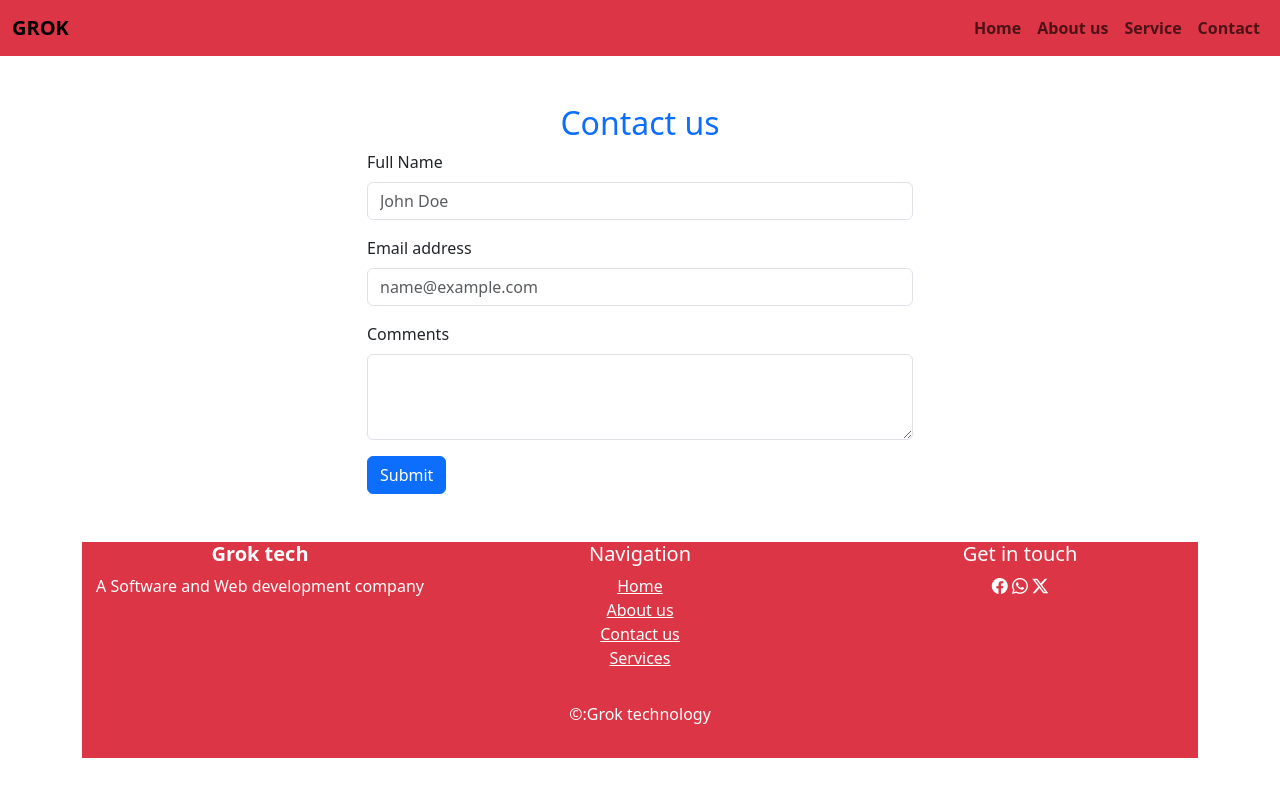
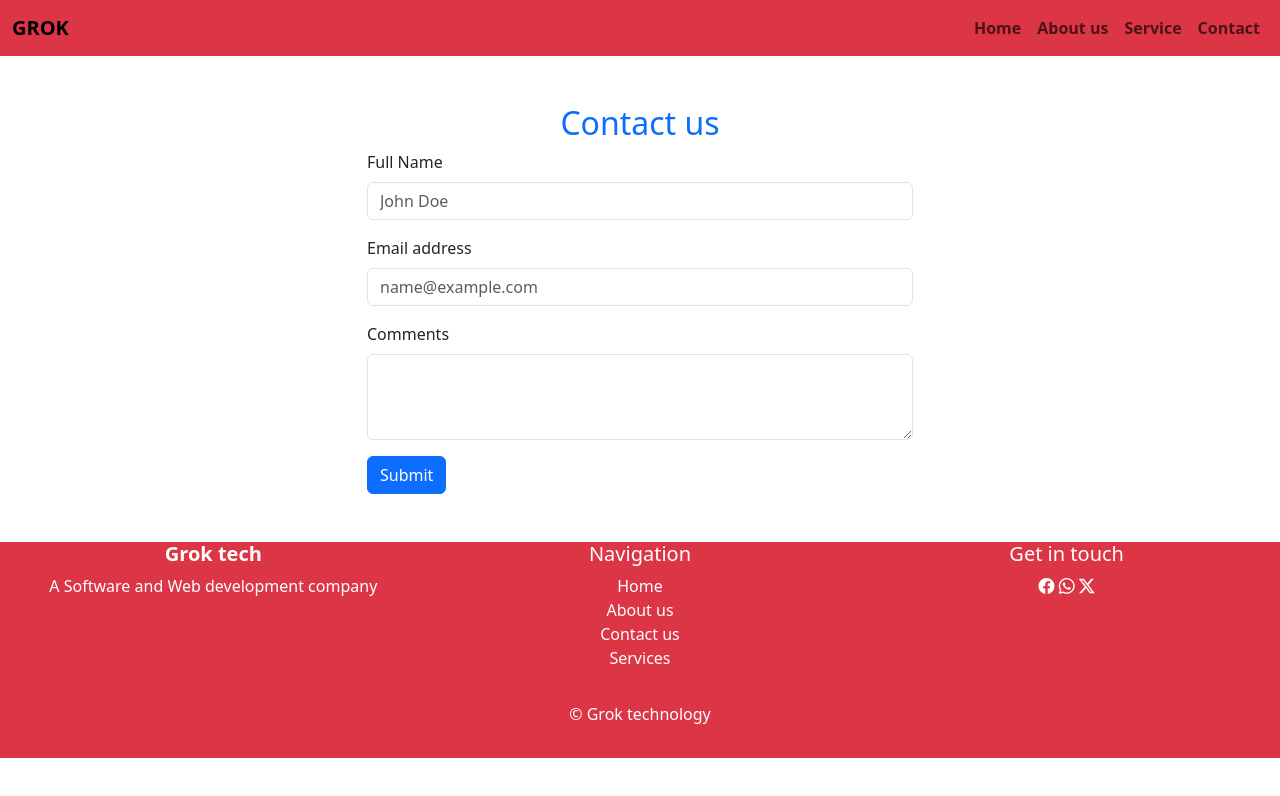
Before and after one commit to kaigaisivan/bootstrap, a plain HTML site: page contact.html in a window 1280 px wide. Drawn offline with nearby package versions, Linux system fonts and the light colour scheme.

Commit message:
modifications

```diff
--- a/contact.html
+++ b/contact.html
@@ -45,67 +45,69 @@
                 <form action="">
                     <div class="mb-3">
                         <label for="fname" class="form-label">Full Name</label>
-  <input type="text" class="form-control" id="email" placeholder="John Doe" name="full-name">
+                        <!-- Changed: Fixed ID mismatch for Full Name input -->
+                        <!-- Old: id="email" (incorrect, conflicted with email input's ID) -->
+                        <!-- New: id="fname" (matches the label's for attribute) -->
+                        <!-- Purpose: Ensures proper form accessibility and prevents ID conflicts for screen readers and JavaScript -->
+                        <input type="text" class="form-control" id="fname" placeholder="John Doe" name="full-name">
                     </div>
                     <div class="mb-3">
                         <label for="email" class="form-label">Email address</label>
-  <input type="email" class="form-control" id="email" placeholder="name@example.com"name="email">
+                        <input type="email" class="form-control" id="email" placeholder="name@example.com" name="email">
                     </div>
                     <div class="mb-3">
                         <label for="message" class="form-label">Comments</label>
                         <textarea class="form-control" id="message" rows="3"></textarea>
                     </div>
+                    <!-- Changed: Moved submit button inside the form -->
+                    <!-- Old: Button was outside the form, preventing form submission -->
+                    <!-- New: Button is inside the form to function as a submit button -->
+                    <!-- Purpose: Allows the button to submit the form data when clicked -->
+                    <button class="btn btn-primary" type="submit">Submit</button>
                 </form>
-
-               <button class="btn btn-primary" type="submit">Submit</button>
-
-
+            </div>
         </div>
     </div>
     <script src="./static/js/bootstrap.min.js"></script>
-       <!-- footer -->
     <footer class="bg-danger text-white text-center mt-5">
-    <div class="contaner">
+        <!-- Changed: Replaced contaner with container-fluid -->
+        <!-- Old: Had a typo ("contaner"), causing margins on the sides -->
+        <!-- New: container-fluid ensures the footer content spans the full width without horizontal padding -->
+        <!-- Purpose: Makes the footer content align with the full-width behavior of other pages -->
+        <div class="container-fluid">
             <div class="row">
-        <!-- col1 -->
                 <div class="col-md-4">
-    <!-- conpanyinfo -->
                     <h5 class="fw-bold">Grok tech</h5>
                     <p>A Software and Web development company</p>
                 </div>
-        <!-- col2 -->
                 <div class="col-md-4">
                     <h5>Navigation</h5>
                     <ul class="list-unstyled">
-            <li><a href="index.html"class="text-white decoration-none">Home</a></li>
-            <li><a href="about.html"class="text-white decoration-none">About us</a></li>
-            <li><a href="contact.html"class="text-white decoration-none">Contact us</a></li>
-            <li><a href="services.html"class="text-white decoration-none">Services</a></li>
+                        <!-- Changed: Fixed class name for navigation links -->
+                        <!-- Old: class="text-white decoration-none" (incorrect Bootstrap class) -->
+                        <!-- New: class="text-white text-decoration-none" (correct Bootstrap class) -->
+                        <!-- Purpose: Removes underlines from links for a cleaner appearance -->
+                        <li><a href="index.html" class="text-white text-decoration-none">Home</a></li>
+                        <li><a href="about.html" class="text-white text-decoration-none">About us</a></li>
+                        <li><a href="contact.html" class="text-white text-decoration-none">Contact us</a></li>
+                        <li><a href="services.html" class="text-white text-decoration-none">Services</a></li>
                     </ul>
                 </div>
-         <!-- col3 -->
                 <div class="col-md-4">
                     <h5>Get in touch</h5>
-            <a href="https://www.facebook.com/"class="text-white fw-bold"><i class="bi bi-facebook"></i></a>
-            <a href="https://wa.me/0790129480" target="_blank"class="text-white"><i class="bi bi-whatsapp"></i></a>
-            <a href="https://x.com/" target="_blank"class="text-white"><i class="bi bi-twitter-x"></i></a>
-
-
-
-
-
-
+                    <a href="https://www.facebook.com/" class="text-white fw-bold"><i class="bi bi-facebook"></i></a>
+                    <a href="https://wa.me/0790129480" target="_blank" class="text-white"><i class="bi bi-whatsapp"></i></a>
+                    <a href="https://x.com/" target="_blank" class="text-white"><i class="bi bi-twitter-x"></i></a>
                 </div>
-
             </div>
-
         </div>
+        <!-- Changed: Added space after &copy; for proper formatting -->
+        <!-- Old: &copy:Grok technology (no space, looked cramped) -->
+        <!-- New: &copy; Grok technology (added space for clarity) -->
+        <!-- Purpose: Improves readability of the copyright notice -->
         <div class="text-center p-3">
-      <p>&copy:Grok technology</p>
-
+            <p>&copy; Grok technology</p>
         </div>
-
     </footer>
-
 </body>
 </html>
```
Lines whose indentation alone changed are shown as unchanged.
